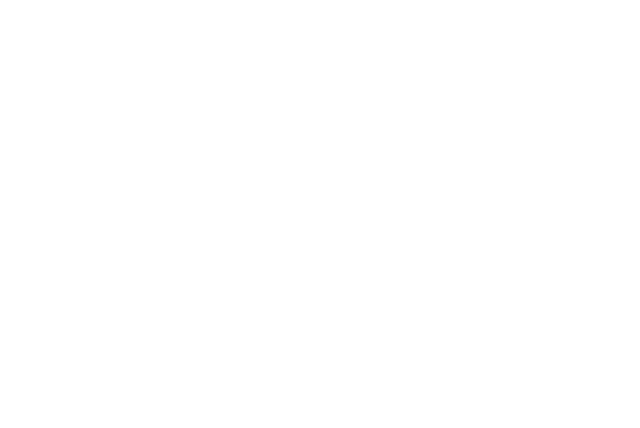
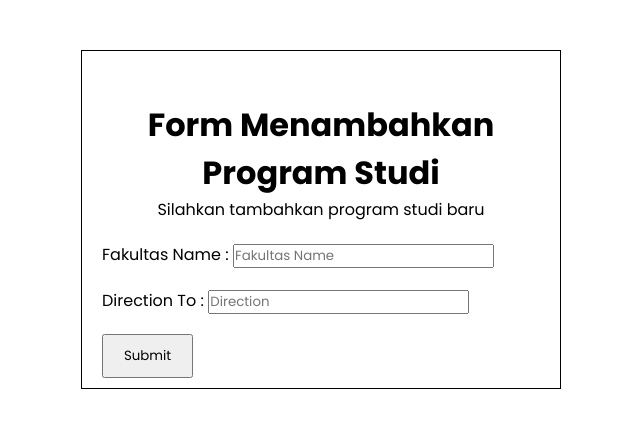
Before and after one commit to Nyomantrimakna/Rightway-website, a React (Create React App) app in the folder frontend/: page /create in a window 1280 px wide. Before the commit this address had no page. Shown: the top 428 px of the page, without its empty margins (319-959 px from the left). Built offline with nearby package versions, Linux system fonts and the light colour scheme.

Commit message:
menambahkan create dan delete content

```diff
--- a/frontend/db.json
+++ b/frontend/db.json
@@ -109,7 +109,6 @@
       "to": "ekologiManusia"
     }
   ],
-
   "teknik": [
     {
       "prodi_name": "Arsitektur",
@@ -148,7 +147,6 @@
       "to": "biomedis"
     }
   ],
-
   "arsitektur": [
     {
       "title": "Teknik Arsitektur",
@@ -158,7 +156,6 @@
       "prospek": "Prospek kerja yang menanti lulusan jurusan Arsitektur sangat beragam mulai dari pemerintahan, developer, hingga kontraktor. Lulusan Arsitektur bisa juga terjun ke bisnis kebutuhan lanskap, seperti tanaman taman, pot hias, material paving, dan lainnya. Hampir semua perusahaan properti dan konstruksi pasti menggunakan jasa arsitek. Tren properti yang masih melaju kencang menunjukkan bahwa kebutuhan terhadap tenaga arsitek masih tinggi."
     }
   ],
-
   "seniRupadanDesign": [
     {
       "prodi_name": "Desain Interior",
--- a/frontend/package.json
+++ b/frontend/package.json
@@ -11,6 +11,8 @@
     "react-dom": "^18.2.0",
     "react-router-dom": "^6.3.0",
     "react-scripts": "5.0.1",
+    "semantic-ui-css": "^2.4.1",
+    "semantic-ui-react": "^2.1.3",
     "web-vitals": "^2.1.4",
     "zustand": "^4.0.0-rc.1"
   },
--- a/frontend/src/App.js
+++ b/frontend/src/App.js
@@ -6,6 +6,7 @@
 import Prodi from './content/prodi/prodi';
 import ProdiDetail from './content/prodiDetail/ProdiDetail';
 import Panduan from './content/panduan/Panduan';
+import Create from './content/crud/create/create';
 
 const App = () => {
 	return(
@@ -22,6 +23,7 @@
 			<Route path='/panduan'>
 				<Route index element={<Panduan />} />
 			</Route>
+			<Route path='/create' element={<Create />} />
 		</Routes>
 	)
 }
--- /dev/null
+++ b/frontend/src/content/crud/create/create.css
@@ -0,0 +1,20 @@
+.container-create {
+	justify-content: center;
+	margin: 50px 400px;
+	border: 1px solid black;
+}
+
+.header-create {
+	text-align: center;
+	padding: 50px 20px 10px 20px;
+}
+
+.form-box {
+	padding: 10px 20px;
+	text-align: justify;
+}
+
+.btn-create {
+	padding: 10px 20px;
+	margin: 10px 20px;
+}
--- /dev/null
+++ b/frontend/src/content/crud/create/create.js
@@ -0,0 +1,58 @@
+import React, { useState } from "react";
+import axios from "axios";
+import { useHistory, Link } from "react-router-dom";
+import "./create.css";
+
+const Create = () => {
+	// let history = useHistory();
+	const [fakultasname, setFakultasname] = useState("");
+	const [direction, setDirection] = useState("");
+
+	console.log(fakultasname);
+	console.log(direction);
+
+	const sendData = () => {
+		axios
+			.post("http://localhost:3004/fakultas", {
+				fakultas_name: fakultasname,
+				to: direction,
+			})
+			.then(() => {
+				console.log("berhasil menambahkan data");
+			});
+	};
+
+	return (
+		<div className="container-create">
+			<div className="header-create">
+				<h1>Form Menambahkan Program Studi</h1>
+				<p>Silahkan tambahkan program studi baru</p>
+			</div>
+			<div className="form-box">
+				<label htmlFor="fakultasname">Fakultas Name : </label>
+				<input
+					type="text"
+					name="fname"
+					onChange={(e) => setFakultasname(e.target.value)}
+					placeholder="Fakultas Name"
+				/>
+			</div>
+			<div className="form-box">
+				<label htmlFor="direction">Direction To : </label>
+				<input
+					type="text"
+					name="fdirect"
+					onChange={(e) => setDirection(e.target.value)}
+					placeholder="Direction"
+				/>
+			</div>
+			<Link to="/fakultas">
+				<button type="submit" onClick={sendData} className="btn-create">
+					Submit
+				</button>
+			</Link>
+		</div>
+	);
+};
+
+export default Create;
--- a/frontend/src/content/fakultas/Fakultas.css
+++ b/frontend/src/content/fakultas/Fakultas.css
@@ -38,6 +38,7 @@
 	background-color: #ffcdcd;
 	height: 80px;
 	border-radius: 0px 0px 20px 20px;
+	flex-direction: column;
 }
 
 .the-header {
@@ -77,3 +78,25 @@
 		transform: rotate(360deg);
 	}
 }
+
+.btn-del {
+	float: right;
+	background-color: red;
+	color: #fff;
+	border-radius: 10px;
+	padding: 0 5px;
+	border: none;
+}
+
+.btn-del:hover {
+	background-color: darkred;
+}
+
+.fa-plus {
+	font-size: 3rem;
+	/*border: 1px solid black;*/
+	padding: 10px;
+	border-radius: 50%;
+	margin: 10px;
+	color: #6774d8;
+}
--- a/frontend/src/content/fakultas/Fakultas.js
+++ b/frontend/src/content/fakultas/Fakultas.js
@@ -25,11 +25,21 @@
 		}
 		getData();
 	}, []);
+
+	const onDelete = (id) => {
+		axios.delete(`http://localhost:3004/fakultas/${id}`).then(() => {
+			window.location.reload();
+			console.log("berhasil di delete");
+		});
+	};
+
 	return (
 		<>
 			<Navbar />
 			{loading ? (
-				<h1 className='loading'><span class="loader"></span></h1>
+				<h1 className="loading">
+					<span class="loader"></span>
+				</h1>
 			) : (
 				<div className="main-content-fakultas">
 					<div className="container-fakultas">
@@ -49,10 +59,19 @@
 									<Link to={item.to} className="the-link">
 										Lihat Selengkapnya
 									</Link>
+									<button
+										className="btn-del"
+										onClick={() => onDelete(item.id)}
+									>
+										Delete
+									</button>
 								</div>
 							</div>
 						))}
 					</div>
+					<Link to="/create">
+						<i className="fa-solid fa-plus"></i>
+					</Link>
 				</div>
 			)}
 			<Footer />
```
Also changed, not shown: 1 other file (tests, documents, lock files or other folders).
